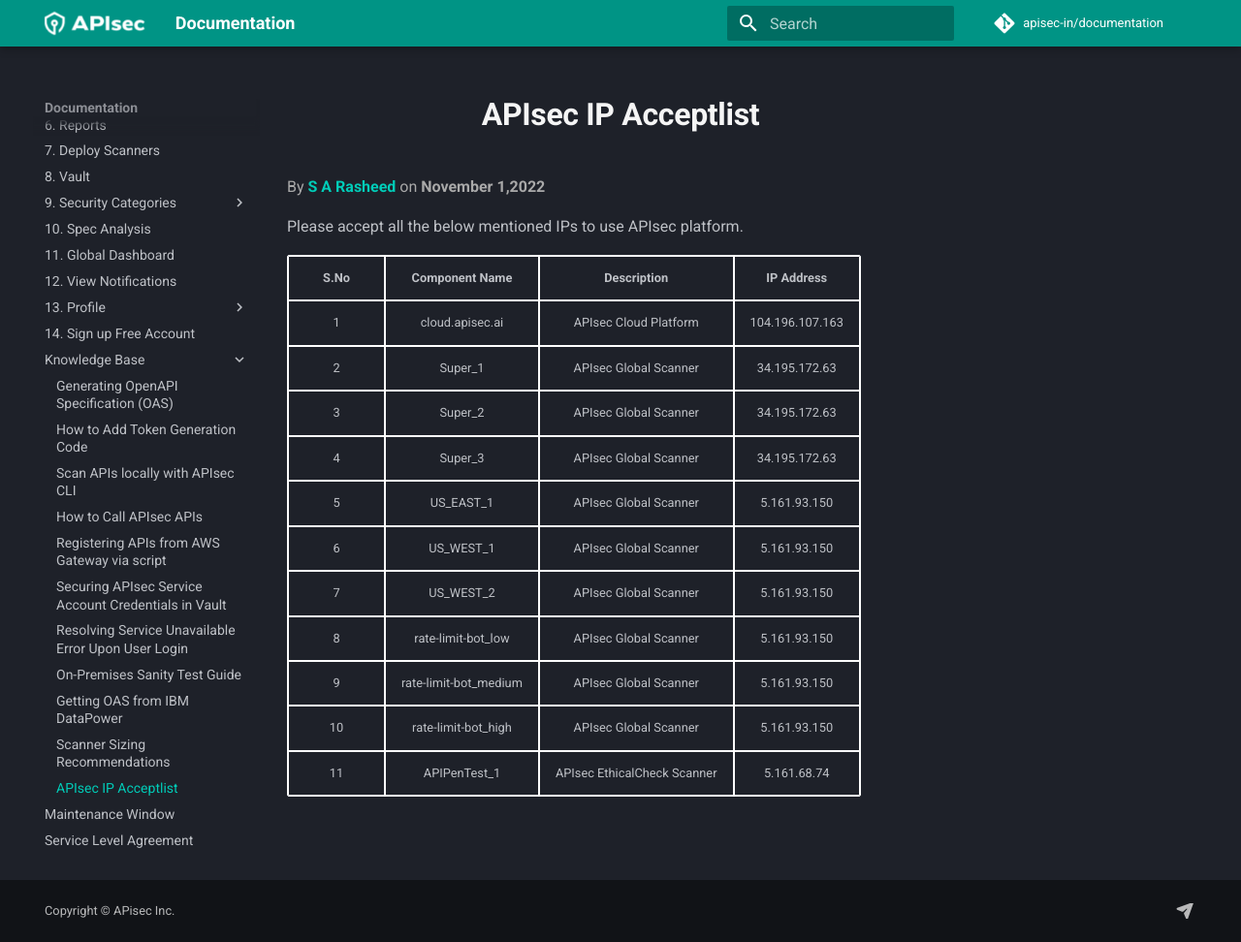
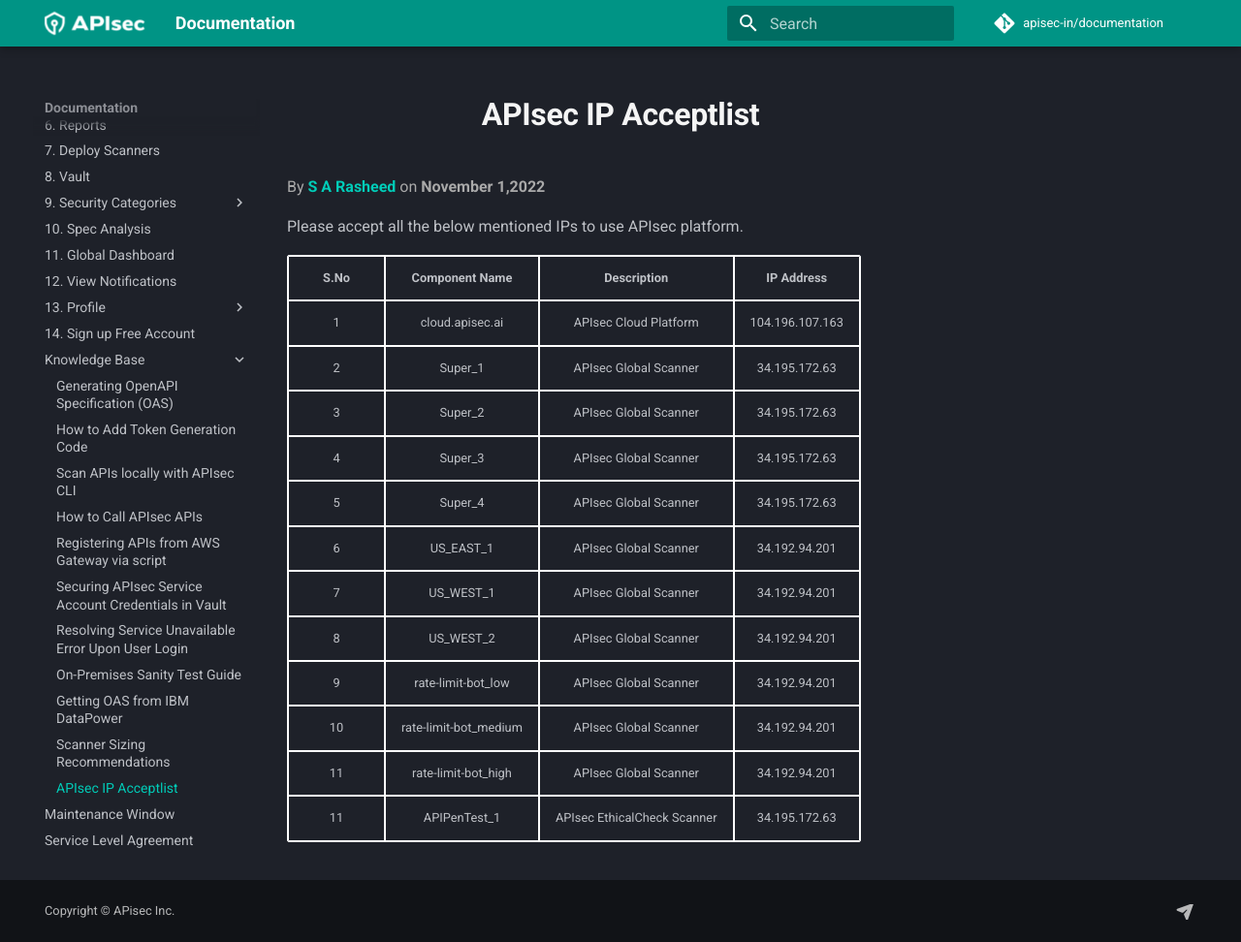
Before and after one commit to apisec-inc/documentation, an MkDocs documentation site: the page built from docs/IP-Acceptlist.md, in a window 1280 px wide and 972 px high. Shown: the whole window at 97% size. Built offline with MkDocs 1.6.1 and Material for MkDocs 9.7.7, drawn with Linux system fonts in a browser that asks for light colours; comment, search, counter and statistics services are not loaded.

Commit message:
Update IP-Acceptlist.md

```diff
--- a/docs/IP-Acceptlist.md
+++ b/docs/IP-Acceptlist.md
@@ -41,51 +41,58 @@
 
   <tr>
     <td style="border:1px solid white;text-align:center;">5</td>
-    <td style="border:1px solid white;text-align:center;">US_EAST_1</td>
+    <td style="border:1px solid white;text-align:center;">Super_4</td>
     <td style="border:1px solid white;text-align:center;">APIsec Global Scanner</td>
-    <td style="border:1px solid white;text-align:center;">5.161.93.150</td>
+    <td style="border:1px solid white;text-align:center;">34.195.172.63</td>
   </tr>
 
   <tr>
     <td style="border:1px solid white;text-align:center;">6</td>
-    <td style="border:1px solid white;text-align:center;">US_WEST_1</td>
+    <td style="border:1px solid white;text-align:center;">US_EAST_1</td>
     <td style="border:1px solid white;text-align:center;">APIsec Global Scanner</td>
-    <td style="border:1px solid white;text-align:center;">5.161.93.150</td>
+    <td style="border:1px solid white;text-align:center;">34.192.94.201</td>
   </tr>
 
   <tr>
     <td style="border:1px solid white;text-align:center;">7</td>
-    <td style="border:1px solid white;text-align:center;">US_WEST_2</td>
+    <td style="border:1px solid white;text-align:center;">US_WEST_1</td>
     <td style="border:1px solid white;text-align:center;">APIsec Global Scanner</td>
-    <td style="border:1px solid white;text-align:center;">5.161.93.150</td>
+    <td style="border:1px solid white;text-align:center;">34.192.94.201</td>
   </tr>
 
   <tr>
     <td style="border:1px solid white;text-align:center;">8</td>
-    <td style="border:1px solid white;text-align:center;">rate-limit-bot_low</td>
+    <td style="border:1px solid white;text-align:center;">US_WEST_2</td>
     <td style="border:1px solid white;text-align:center;">APIsec Global Scanner</td>
-    <td style="border:1px solid white;text-align:center;">5.161.93.150</td>
+    <td style="border:1px solid white;text-align:center;">34.192.94.201</td>
   </tr>
 
   <tr>
     <td style="border:1px solid white;text-align:center;">9</td>
-    <td style="border:1px solid white;text-align:center;">rate-limit-bot_medium</td>
+    <td style="border:1px solid white;text-align:center;">rate-limit-bot_low</td>
     <td style="border:1px solid white;text-align:center;">APIsec Global Scanner</td>
-    <td style="border:1px solid white;text-align:center;">5.161.93.150</td>
+    <td style="border:1px solid white;text-align:center;">34.192.94.201</td>
   </tr>
 
   <tr>
     <td style="border:1px solid white;text-align:center;">10</td>
+    <td style="border:1px solid white;text-align:center;">rate-limit-bot_medium</td>
+    <td style="border:1px solid white;text-align:center;">APIsec Global Scanner</td>
+    <td style="border:1px solid white;text-align:center;">34.192.94.201</td>
+  </tr>
+
+  <tr>
+    <td style="border:1px solid white;text-align:center;">11</td>
     <td style="border:1px solid white;text-align:center;">rate-limit-bot_high</td>
     <td style="border:1px solid white;text-align:center;">APIsec Global Scanner</td>
-    <td style="border:1px solid white;text-align:center;">5.161.93.150</td>
+    <td style="border:1px solid white;text-align:center;">34.192.94.201</td>
   </tr>
 
  <tr>
     <td style="border:1px solid white;text-align:center;">11</td>
     <td style="border:1px solid white;text-align:center;">APIPenTest_1</td>
     <td style="border:1px solid white;text-align:center;">APIsec EthicalCheck Scanner</td>
-    <td style="border:1px solid white;text-align:center;">5.161.68.74</td>
+    <td style="border:1px solid white;text-align:center;">34.195.172.63</td>
   </tr>
 
 </table>
```
